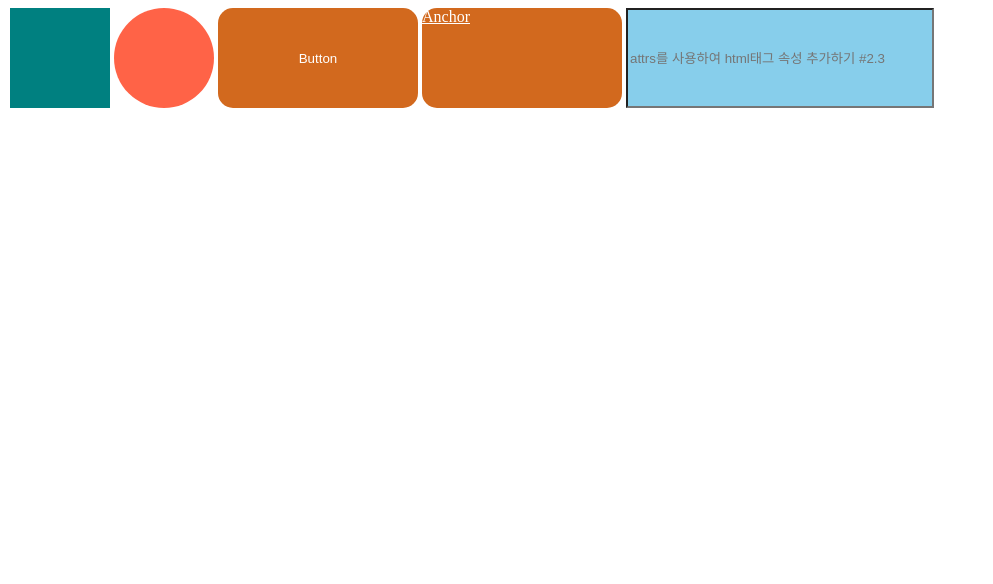
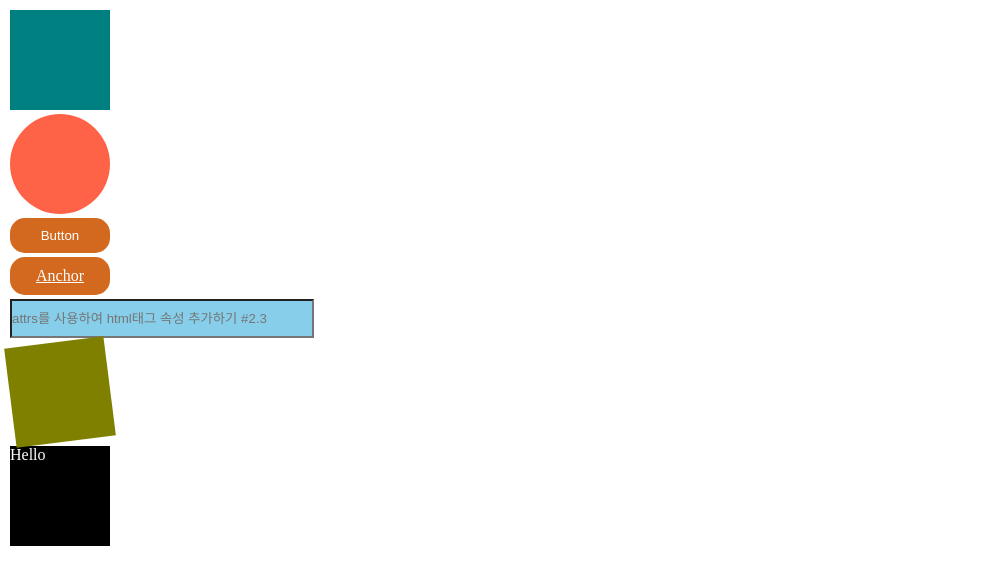
Before and after one commit to Wholesome-Gee/study_styled-components, a React (Create React App) app: page / in a window 1280 px wide. Shown: the top 584 px of the page, without its empty margins (0-993 px from the left). Built offline with nearby package versions, Linux system fonts and the light colour scheme.

Commit message:
#2.3 styled-components animation / nesting 문법 사용방법

```diff
--- a/src/App.js
+++ b/src/App.js
@@ -1,8 +1,10 @@
 import styled from "styled-components"; // npm i styled-components
+import { keyframes } from "styled-components"; // animation 사용 전 keyframes를 import
 
 // styled-components 기본 선언 및 사용법 #2.1
 const Father = styled.div`
   display: flex;
+  flex-direction: column;
 `;
 
 // styled-components props 사용방법 #2.2
@@ -10,30 +12,55 @@ const Box = styled.div`
   background-color: ${(props) => props.bgColor}; // <Box bgColor='tomato'/>
   width: 100px;
   height: 100px;
-  margin: 0 2px;
+  margin: 2px;
 `;
 
 // styled-components extends(확장,상속) 사용방법 #2.2
 const Circle = styled(Box)`
   border-radius: 50px;
-  margin: 0 2px;
 `;
 
 // styled-components 'as'를 사용하여 html태그 바꾸기 (JSX 34번 line) #2.3
 const Btn = styled.button`
   color: white;
   background-color: chocolate;
-  width: 200px;
+  width: 100px;
+  padding: 10px 0;
+  margin: 2px;
+  text-align: center;
   border: none;
   border-radius: 15px;
-  margin: 0 2px;
 `;
 
 // styled-components 'attrs'를 사용하여 html 태그에 속성 추가하기 #2.3
 const Input = styled.input.attrs({ placeholder: "attrs를 사용하여 html태그 속성 추가하기 #2.3" })`
   width: 300px;
+  padding: 10px 0;
   background-color: skyblue;
-  margin: 0 2px;
+  margin: 2px;
+`;
+
+// styled-components animation 사용하기 #2.4
+const rotationAnimation = keyframes`
+  0% {
+    transform: rotate(0deg);
+  }
+  100% {
+    transform: rotate(360deg);
+  }
+`;
+const AnimationBox = styled(Box)`
+  animation: ${rotationAnimation} 1s linear infinite;
+`;
+
+// styled-components nesting 문법 #2.4
+const NestingBox = styled(Box)`
+  span {
+    color: white;
+  }
+  &:hover {
+    background-color: orange;
+  }
 `;
 
 // JSX
@@ -47,6 +74,10 @@ function App() {
         Anchor
       </Btn>
       <Input />
+      <AnimationBox bgColor="olive" />
+      <NestingBox bgColor="black">
+        <span>Hello</span>
+      </NestingBox>
     </Father>
   );
 }
```
Also changed, not shown: 1 other file (tests, documents, lock files or other folders).
